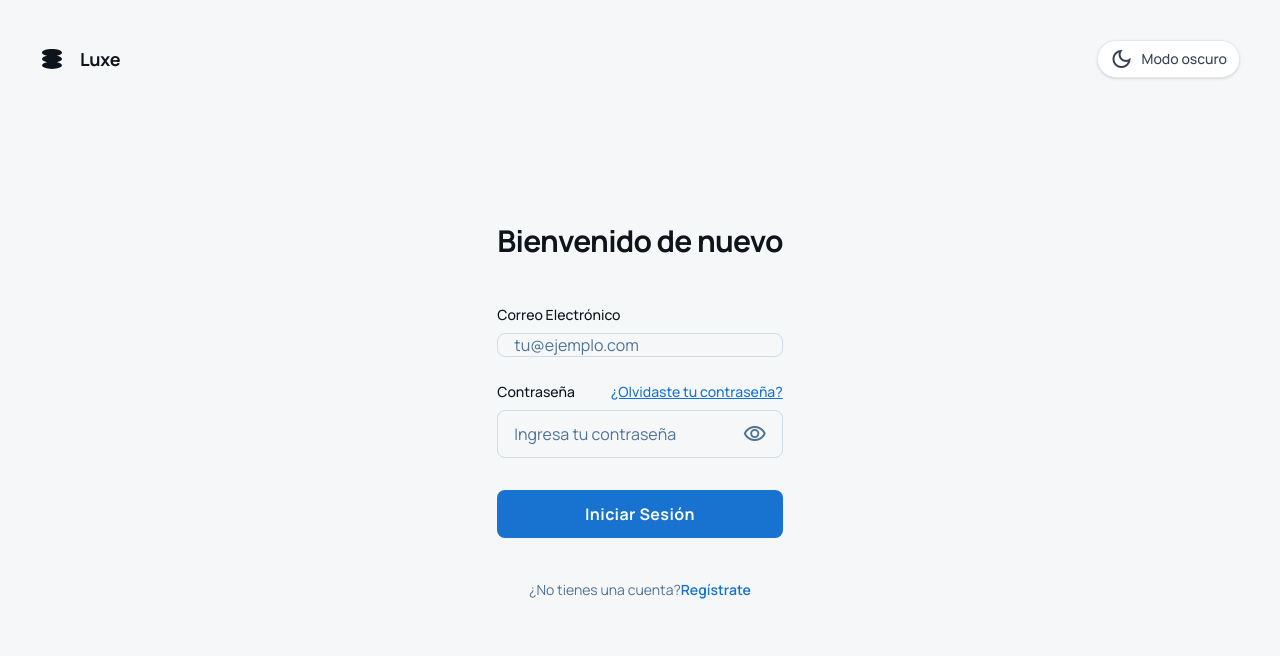
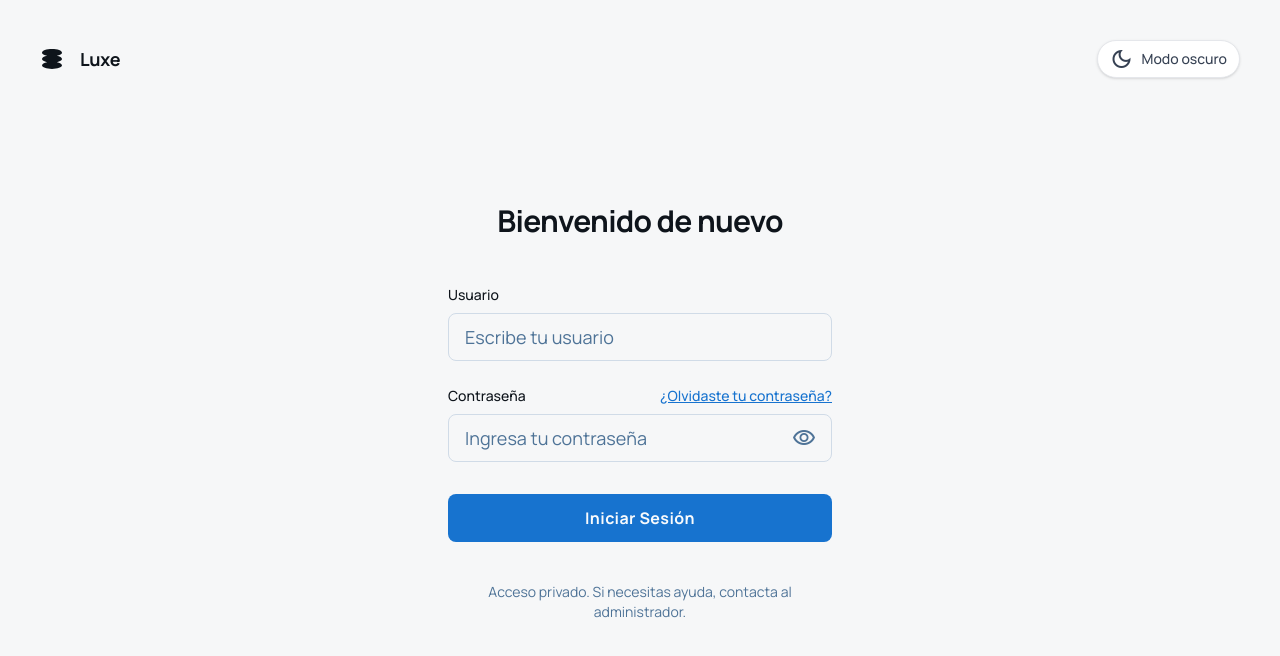
Before and after one commit to JoseMnel15/Boutique-JM, a React (Vite) app in the folder client/: page / in a window 1280 px wide. Shown: the top 656 px of the page. Built offline with nearby package versions, Linux system fonts and the light colour scheme.

Commit message:
Se actualizo el Login

```diff
--- a/client/src/pages/Login.jsx
+++ b/client/src/pages/Login.jsx
@@ -4,7 +4,7 @@ import ThemeToggle from '../components/ThemeToggle';
 
 const Login = ({ theme, onToggleTheme }) => {
     const navigate = useNavigate();
-    const [email, setEmail] = useState('');
+    const [username, setUsername] = useState('');
     const [password, setPassword] = useState('');
     const [showPassword, setShowPassword] = useState(false);
     const [loading, setLoading] = useState(false);
@@ -18,7 +18,7 @@ const Login = ({ theme, onToggleTheme }) => {
             const response = await fetch('http://localhost:5000/login', {
                 method: 'POST',
                 headers: { 'Content-Type': 'application/json' },
-                body: JSON.stringify({ email, password }),
+                body: JSON.stringify({ username, password }),
             });
             const data = await response.json();
             if (!response.ok) {
@@ -59,17 +59,20 @@ const Login = ({ theme, onToggleTheme }) => {
                         <div className="flex flex-col gap-6">
                             <form className="flex flex-col gap-6" onSubmit={handleSubmit}>
                                 <label className="flex flex-col w-full">
-                                    <p className="text-sm font-medium leading-normal pb-2 dark:text-slate-300">Correo Electrónico</p>
-                                    <input
-                                        className="form-input flex w-full min-w-0 flex-1 resize-none overflow-hidden rounded-lg border border-[#d0dbe7] dark:border-slate-700 bg-background-light dark:bg-background-dark h-12 px-4 text-base font-normal leading-normal placeholder:text-[#4e7397] dark:placeholder:text-slate-500 focus:border-primary dark:focus:border-primary focus:ring-primary/20 focus:ring-2 dark:text-slate-50"
-                                        placeholder="tu@ejemplo.com"
-                                        type="email"
-                                        name="email"
-                                        autoComplete="email"
-                                        required
-                                        value={email}
-                                        onChange={(e) => setEmail(e.target.value)}
-                                    />
+                                    <p className="text-sm font-medium leading-normal pb-2 dark:text-slate-300">Usuario</p>
+                                    <div className="relative w-full">
+                                        <input
+                                            className="form-input flex w-full min-w-0 flex-1 resize-none overflow-hidden rounded-lg border border-[#d0dbe7] dark:border-slate-700 bg-background-light dark:bg-background-dark h-12 pr-12 pl-4 text-lg font-normal leading-normal placeholder:text-[#4e7397] dark:placeholder:text-slate-500 focus:border-primary dark:focus:border-primary focus:ring-primary/20 focus:ring-2 dark:text-slate-50"
+                                            placeholder="Escribe tu usuario"
+                                            type="text"
+                                            name="username"
+                                            autoComplete="username"
+                                            required
+                                            value={username}
+                                            onChange={(e) => setUsername(e.target.value)}
+                                        />
+                                        <span className="pointer-events-none absolute inset-y-0 right-0 flex items-center pr-4 text-transparent select-none">.</span>
+                                    </div>
                                 </label>
                                 <label className="flex flex-col w-full">
                                     <div className="flex justify-between items-baseline pb-2">
@@ -78,7 +81,7 @@ const Login = ({ theme, onToggleTheme }) => {
                                     </div>
                                     <div className="relative w-full">
                                         <input
-                                            className="form-input flex w-full min-w-0 flex-1 resize-none overflow-hidden rounded-lg border border-[#d0dbe7] dark:border-slate-700 bg-background-light dark:bg-background-dark h-12 pr-12 pl-4 text-base font-normal leading-normal placeholder:text-[#4e7397] dark:placeholder:text-slate-500 focus:border-primary dark:focus:border-primary focus:ring-primary/20 focus:ring-2 dark:text-slate-50"
+                                            className="form-input flex w-full min-w-0 flex-1 resize-none overflow-hidden rounded-lg border border-[#d0dbe7] dark:border-slate-700 bg-background-light dark:bg-background-dark h-12 pr-12 pl-4 text-lg font-normal leading-normal placeholder:text-[#4e7397] dark:placeholder:text-slate-500 focus:border-primary dark:focus:border-primary focus:ring-primary/20 focus:ring-2 dark:text-slate-50"
                                             placeholder="Ingresa tu contraseña"
                                             type={showPassword ? 'text' : 'password'}
                                             name="password"
@@ -109,8 +112,7 @@ const Login = ({ theme, onToggleTheme }) => {
                         </div>
                     </div>
                     <p className="mt-10 text-center text-sm text-[#4e7397] dark:text-slate-400">
-                        ¿No tienes una cuenta?
-                        <a className="font-semibold leading-6 text-primary hover:text-primary/80" href="#">Regístrate</a>
+                        Acceso privado. Si necesitas ayuda, contacta al administrador.
                     </p>
                 </div>
             </div>
```
Also changed, not shown: 2 other files (tests, documents, lock files or other folders).
